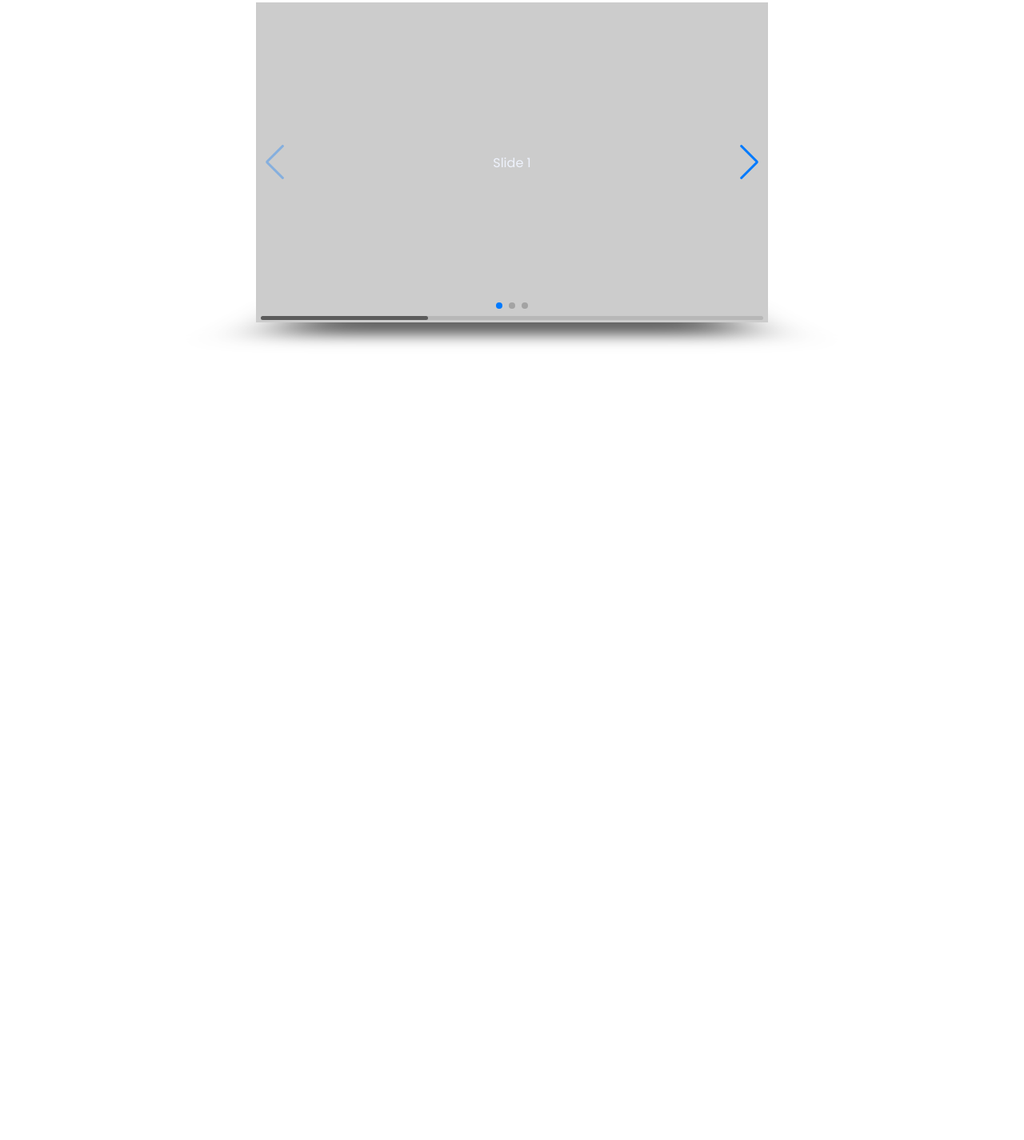
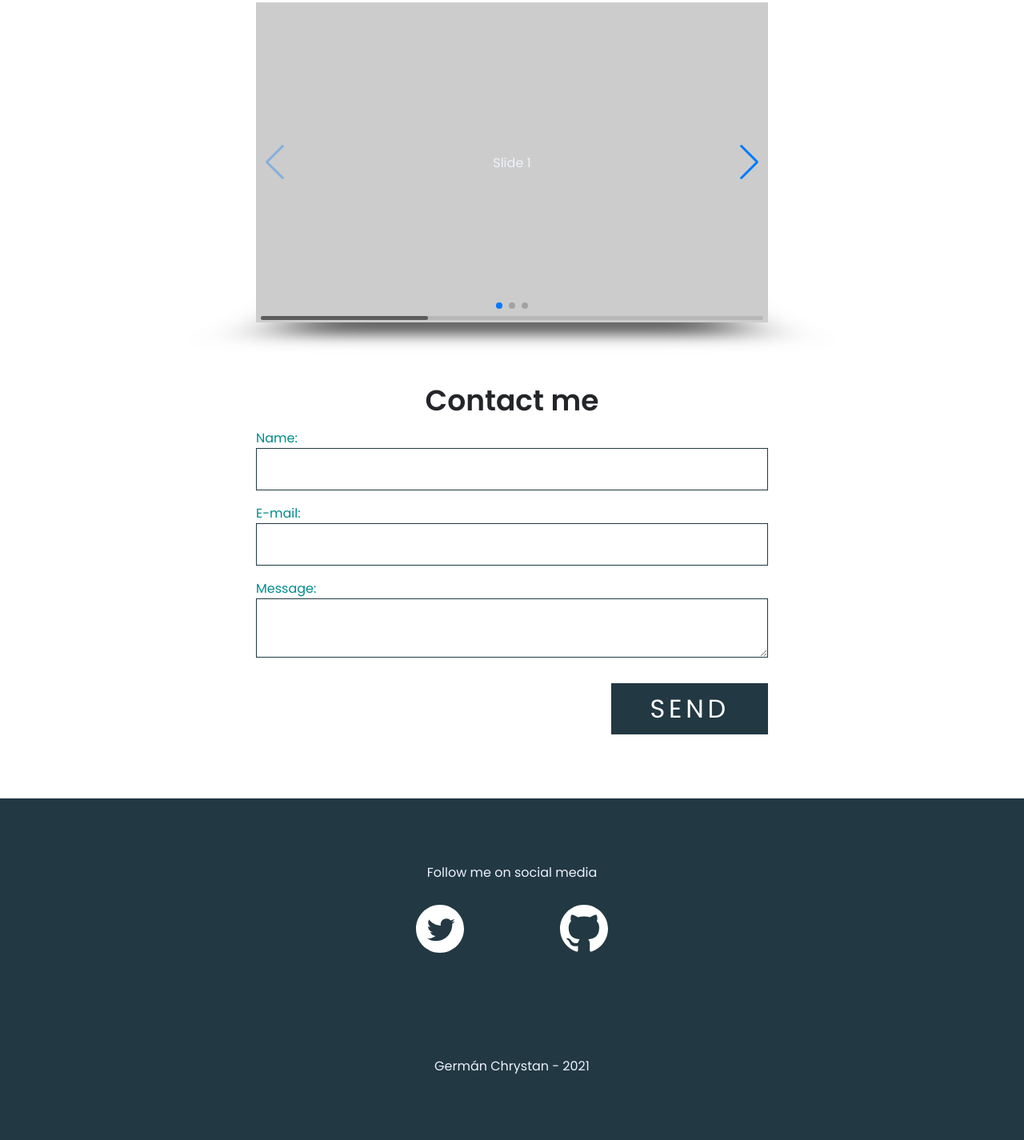
Before and after one commit to Germanchrystan/myProfile, a plain HTML site: page Final Version/index.html in a window 1280 px wide. Shown: the part 2015-3440 px from the top of the page at 80% size. Before the commit the page ends 2418 px from the top, so only its background shows below. Drawn offline with nearby package versions, Linux system fonts and the light colour scheme.

Commit message:
Contact form and footer added

```diff
--- a/Final Version/assets/css/styles.css
+++ b/Final Version/assets/css/styles.css
@@ -378,3 +378,86 @@ strong{
     justify-content: center;
     align-items: center;
 }
+
+/*================================== CONTACT ======================================*/
+
+.ContactMe{
+    padding: 5em;
+    width: 90%;
+    margin: 0 auto;
+    max-width: 50em;
+}
+
+.ContactMe h1{
+    text-align: center;
+}
+
+form{
+    display: flex;
+    flex-direction: column;
+}
+
+label{
+    display: block;
+    margin-top: 1em;
+    color: darkcyan;
+}
+
+input, textarea {
+    box-sizing: border-box;
+    display: block;
+    padding: .75em;
+    width: 100%;
+    background: lighten(lightgray, 5%);
+    border: 1px solid var(--dark-blue);
+    font-size:  1.2rem;
+}
+
+.ContactMe__Form--Submit{
+    display: inline-block;
+    width: auto;
+    margin-top: 1em;
+    margin-left: auto;
+    background: var(--dark-blue);
+    border: none;
+    color: white;
+    font-size:2rem;
+    letter-spacing:.15em;
+    text-transform: uppercase;
+    line-height: 1;
+    font-family: var(--ff-ss);
+
+    padding: .5em 1.5em;
+
+}
+
+/*================================== FOOTER ======================================*/
+footer{
+    background: var(--dark-blue);
+    padding: 5em 0;
+    text-align: center;
+}
+
+.SocialIcons{
+    width: 90%;
+    margin: 0 auto;
+    max-width: 15em;
+    display: flex;
+    justify-content: space-between;
+    margin:  1.75em auto 4em;
+}
+
+.SocialIcon{
+    width: 25%;
+    height: 25%;
+}
+
+.Copyright::before{
+        content: '';
+        display: block;
+        height: 1px;
+        background: rgba(white, .15);
+        margin: 4em auto;
+        width: 25%;
+
+}
--- a/Final Version/index.html
+++ b/Final Version/index.html
@@ -23,7 +23,7 @@
     <title>Germán Chrystan</title>
 </head>
 <body>
-        <!---------------------------- INTRODUCTION ---------------------------->
+        <!------------------------------- INTRODUCTION ------------------------------->
         <div class="intro-container">
             <section class="intro" id="home">
                 <h1 class="section__title section__title--intro">
@@ -33,7 +33,7 @@
                 <img src="https://avatars.githubusercontent.com/u/56849875?v=4" alt="" class="intro__img">
             </section>
         </div>
-        <!---------------------------------------------------------------------->
+        <!----------------------------------------------------------------------------->
 
         <!---------------------------- SECOND INTRODUCTION ---------------------------->
         <section class="secondIntro">
@@ -57,12 +57,12 @@
         </section>
         <!---------------------------------------------------------------------->
 
-        <!------------------------ SKILLS ------------------------>
+        <!------------------------------- SKILLS ------------------------------->
         <section class="skills section" id="skills">
             <h2 class="section__title">Skills</h2>
             <span class="section__subtitle">My technical level</span>
 
-            <div class="skills__container container grid">
+            <div class="skills__container grid">
                 <div>
                 <!------------------------ SKILLS 1------------------------>
                     <div class="skills__content skills__open">
@@ -167,9 +167,7 @@
                 </div>
             </div>
         </section>
-
-
-
+        <!------------------------------------------------------------------------>
 
         <!---------------------------- SWIPER SECTION ---------------------------->
         <!-- Slider main container -->
@@ -192,7 +190,40 @@
         <!-- If we need scrollbar -->
         <div class="swiper-scrollbar"></div>
       </div>
-      <!---------------------------------------------------------------------->
+    <!------------------------------------------------------------------------>
+
+
+    <!------------------------------ CONTACT ME ------------------------------>
+      <section class="ContactMe">
+		<h1>Contact me</h1>
+		<form action="">
+			<label class="Name" for="Name">Name:
+				<input type="text" id="Name">
+			</label>
+			<label class="Email" for="E-mail">E-mail:
+				<input type="email" id="E-mail">
+			</label>
+			<label class="Message" for="Message"> Message:
+				<textarea name="" id="Message"></textarea>
+			</label>
+
+			<input class="Button ContactMe__Form--Submit" type="submit" value="SEND">
+		</form>
+	</section>
+    <!------------------------------------------------------------------------>
+
+    <!-------------------------------- FOOTER -------------------------------->
+	<footer>
+		<p>Follow me on social media</p>
+		<div class="SocialIcons">
+			<img src="./assets/img/twitter.svg" alt="" class="SocialIcon">
+			<img src="./assets/img/github.svg" alt="" class="SocialIcon">
+			<!-- <img src="" alt="" class="SocialIcon"> -->
+		</div>
+
+		<p class="Copyright">Germán Chrystan - 2021</p>
+	</footer>
+    <!------------------------------------------------------------------------>
 
     <!---------------------------- SWIPER SCRIPTS ---------------------------->
         <script src="https://unpkg.com/swiper/swiper-bundle.js"></script>
```
Also changed, not shown: Final Version/assets/img/github.svg (added), Final Version/assets/img/twitter.svg (added).
